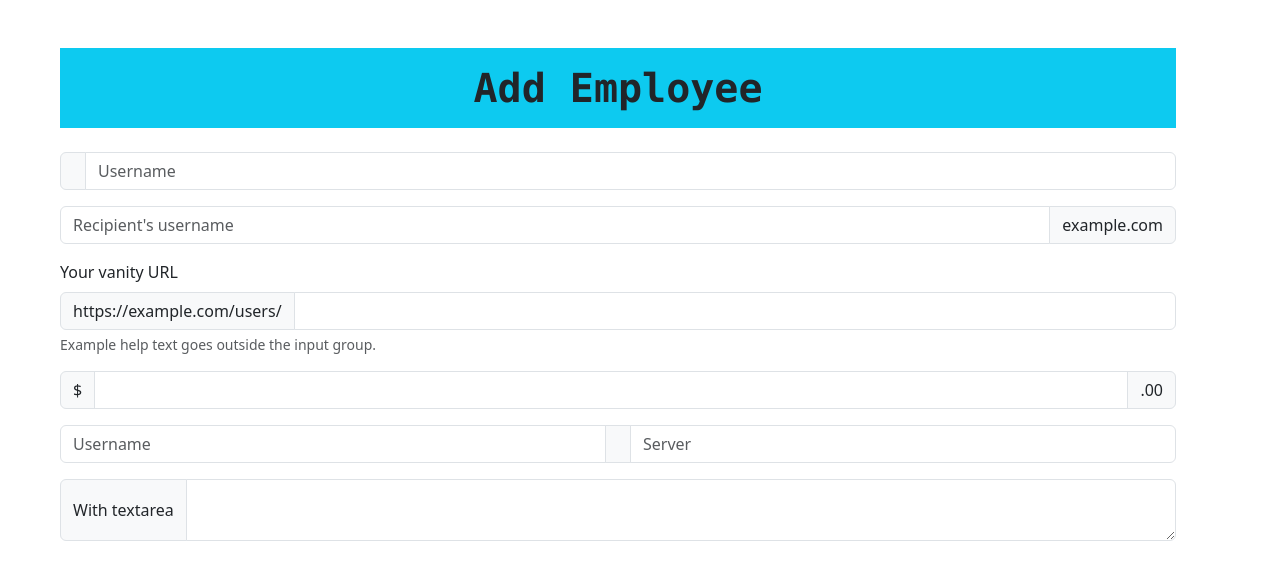
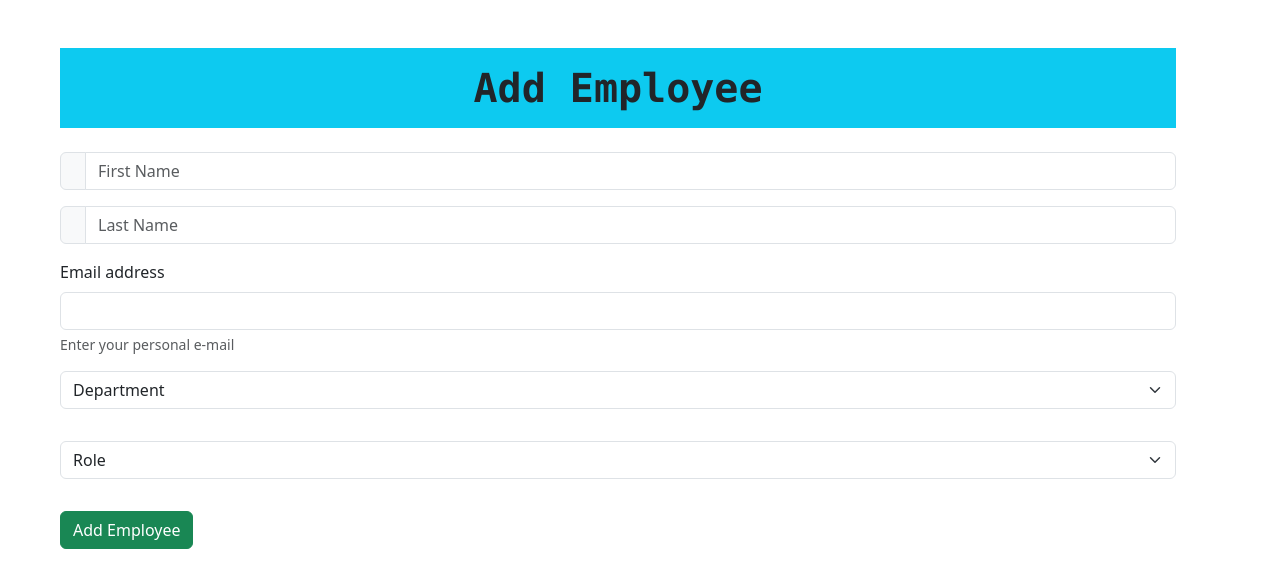
Before and after one commit to sithum-sandaruwan/Employee-Management-Front, an Angular app: page / in a window 1280 px wide. Shown: the top 588 px of the page. Built offline with nearby package versions, Linux system fonts and the light colour scheme.

Commit message:
Add Employee UI Completed

```diff
--- a/src/app/page/manage-emp/manage-emp.component.html
+++ b/src/app/page/manage-emp/manage-emp.component.html
@@ -3,37 +3,38 @@
   <h1 class="font-monospace font-bg-dark text-center mb-4 bg-info p-3 fw-bold">Add Employee</h1>
   <div class="input-group mb-3">
     <span class="input-group-text" id="basic-addon1"></span>
-        <input type="text" class="form-control" placeholder="Username" aria-label="Username" aria-describedby="basic-addon1">
+    <input type="text" class="form-control" placeholder="First Name" aria-label="Username" [(ngModel)]="firstName"
+      aria-describedby="basic-addon1">
+  </div>
+  <div class="input-group mb-3">
+    <span class="input-group-text" id="basic-addon1"></span>
+    <input type="text" class="form-control" placeholder="Last Name" aria-label="Username"
+      aria-describedby="basic-addon1">
+  </div>
+
+  <div class="mb-3">
+    <label for="exampleInputEmail1" class="form-label">Email address</label>
+    <input type="email" class="form-control" id="exampleInputEmail1" aria-describedby="emailHelp">
+    <div id="emailHelp" class="form-text">Enter your personal e-mail</div>
   </div>
 
   <div class="input-group mb-3">
-        <input type="text" class="form-control" placeholder="Recipient's username" aria-label="Recipient's username" aria-describedby="basic-addon2">
-        <span class="input-group-text" id="basic-addon2">example.com</span>
-      </div>
-
-      <div class="mb-3">
-        <label for="basic-url" class="form-label">Your vanity URL</label>
-        <div class="input-group">
-          <span class="input-group-text" id="basic-addon3">https://example.com/users/</span>
-          <input type="text" class="form-control" id="basic-url" aria-describedby="basic-addon3 basic-addon4">
-        </div>
-        <div class="form-text" id="basic-addon4">Example help text goes outside the input group.</div>
+    <select class="form-select mb-3" aria-label="Default select example">
+      <option selected>Department</option>
+      <option value="1">One</option>
+      <option value="2">Two</option>
+      <option value="3">Three</option>
+    </select>
   </div>
 
   <div class="input-group mb-3">
-        <span class="input-group-text">$</span>
-        <input type="text" class="form-control" aria-label="Amount (to the nearest dollar)">
-        <span class="input-group-text">.00</span>
+    <select class="form-select mb-3" aria-label="Default select example">
+      <option selected>Role</option>
+      <option value="1">One</option>
+      <option value="2">Two</option>
+      <option value="3">Three</option>
+    </select>
   </div>
 
-      <div class="input-group mb-3">
-        <input type="text" class="form-control" placeholder="Username" aria-label="Username">
-        <span class="input-group-text"></span>
-        <input type="text" class="form-control" placeholder="Server" aria-label="Server">
+  <button type="button" class="btn btn-success" (click)="addEmployee()">Add Employee</button>
 </div>
-
-      <div class="input-group">
-        <span class="input-group-text">With textarea</span>
-        <textarea class="form-control" aria-label="With textarea"></textarea>
-      </div>
-</div>
--- a/src/app/page/manage-emp/manage-emp.component.ts
+++ b/src/app/page/manage-emp/manage-emp.component.ts
@@ -1,12 +1,18 @@
 import { Component } from '@angular/core';
+import { FormsModule } from '@angular/forms';
 
 @Component({
   selector: 'app-manage-emp',
   standalone: true,
-  imports: [],
+  imports: [FormsModule],
   templateUrl: './manage-emp.component.html',
   styleUrl: './manage-emp.component.css'
 })
 export class ManageEmpComponent {
 
+  public firstName : String =""
+  addEmployee(){
+
+    alert(this.firstName)
+  }
 }
```
Lines whose indentation alone changed are shown as unchanged.
